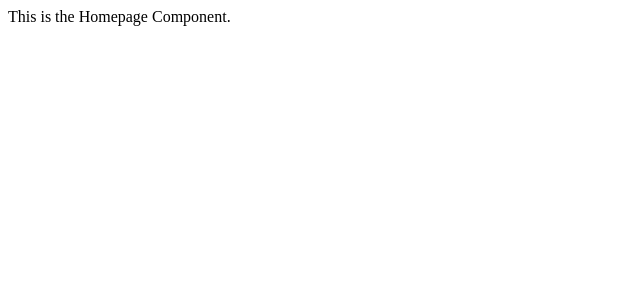
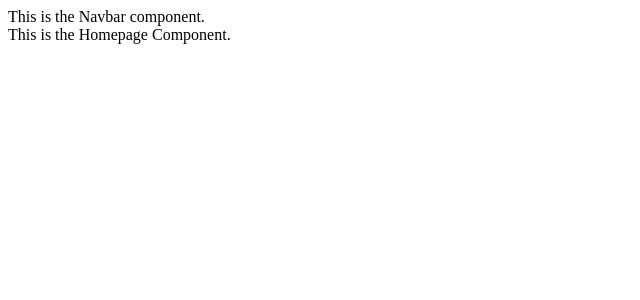
Before and after one commit to aback223/couchsurfer, a React (Create React App) app: page / in a window 1280 px wide. Shown: the top 300 px of the page, without its empty margins (0-640 px from the left). Built offline with nearby package versions, Linux system fonts and the light colour scheme.

Commit message:
create Navbar component & import Navbar component to Homepage

```diff
--- a/src/components/Homepage.js
+++ b/src/components/Homepage.js
@@ -1,9 +1,11 @@
 import React, { Component } from 'react';
+import Navbar from './Navbar'
 
 class Homepage extends Component {
   render() {
     return(
       <div>
+        <Navbar/>
         This is the Homepage Component.
       </div>
     )
--- /dev/null
+++ b/src/components/Navbar.js
@@ -0,0 +1,13 @@
+import React, { Component } from 'react';
+
+class Navbar extends Component {
+  render() {
+    return(
+      <div>
+        This is the Navbar component.
+      </div>
+    )
+  }
+}
+
+export default Navbar;
```
